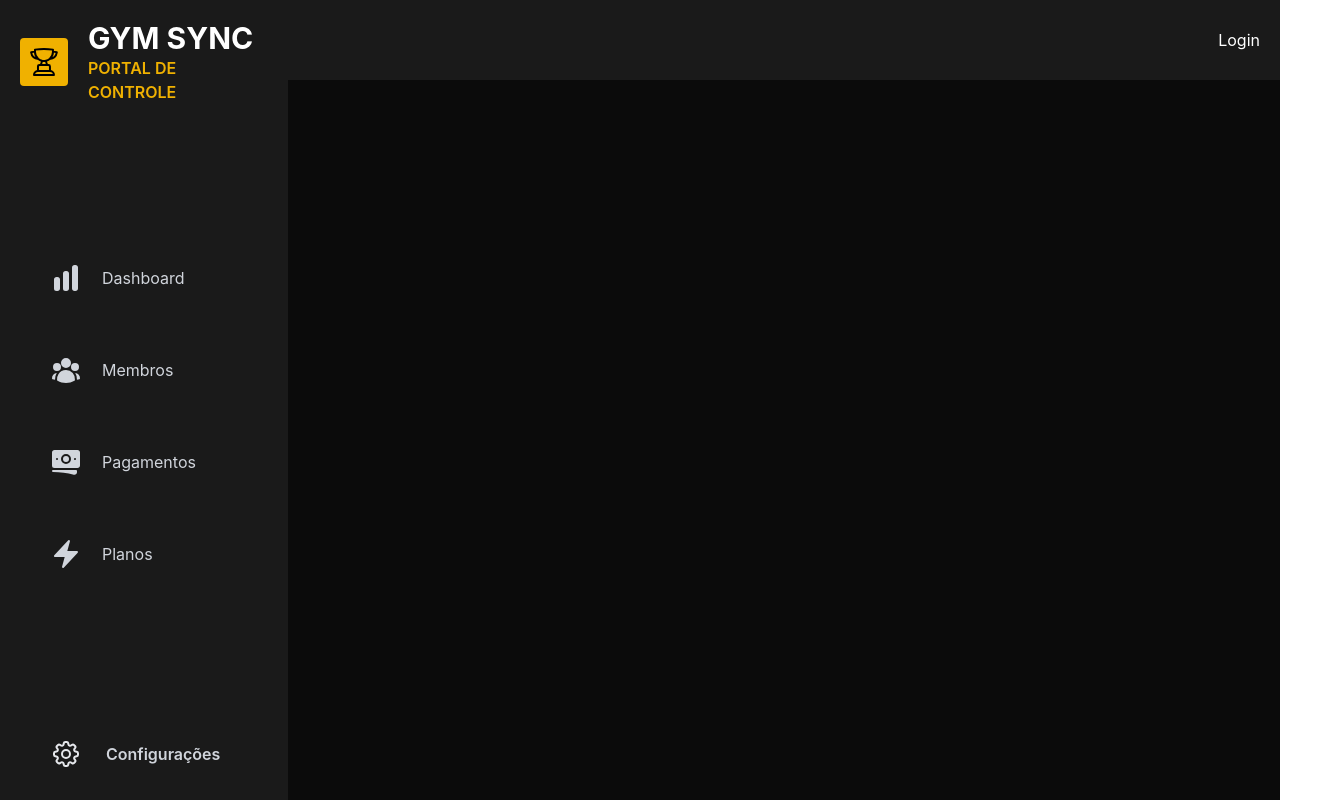
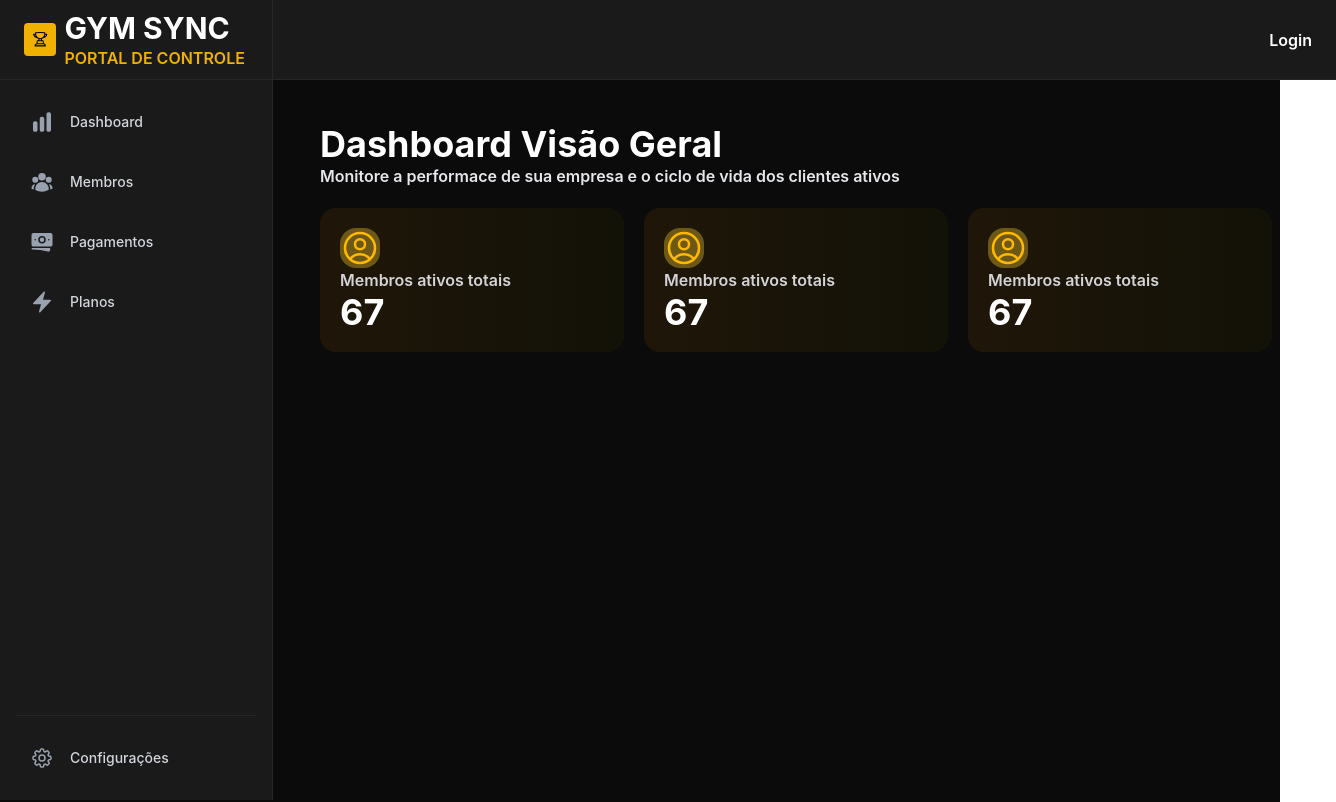
Before and after one commit to LucasNOFC/GynSync, a React (Vite) app: page / in a window 1280 px wide. Shown: the top 802 px of the page, 1336 px wide, since content can reach past the window. Built offline with nearby package versions, Linux system fonts and the light colour scheme.

Commit message:
style: Atualização no estilo

```diff
--- a/src/App.jsx
+++ b/src/App.jsx
@@ -18,24 +18,34 @@ function App() {
   const authUser = user?.data;
 
   return (
-    <div className="flex justify-between bg-[#0B0B0B]">
+    <div className="flex min-h-screen bg-[#0B0B0B]">
       <SideMenu />
+      <div className="flex-1 flex flex-col ml-64">
         <Header />
+       <main className="flex-1 p-6">
          <Routes>
             <Route path="/" element={<Index />} />
-        <Route path="/login" element={(!authUser ? <Login /> : <Index/>)} />
-
+            <Route path="/login" element={!authUser ? <Login /> : <Index />} />
             <Route element={<PrivateRoute />}>
               <Route path="/dashboard" element={<Hero />} />
               <Route path="/members" element={<Members />} />
               <Route path="/payment" element={<Payment />} />
               <Route path="/plans" element={<Plans />} />
               <Route path="/settings" element={<Settings />} />
-          <Route path="/user/create" element={<HandleUser/>} />
-          <Route path="/users/edit/:id" element={<HandleUser/>} />
-          <Route path="*" element={<div className="m-auto text-4xl font-bold text-white">404 - Página não encontrada</div>} />
+              <Route path="/user/create" element={<HandleUser />} />
+              <Route path="/users/edit/:id" element={<HandleUser />} />
+              <Route
+                path="*"
+                element={
+                  <div className="m-auto text-4xl font-bold text-white">
+                    404 - Página não encontrada
+                  </div>
+                }
+              />
             </Route>
           </Routes>
+       </main>
+      </div>
     </div>
   );
 }
--- /dev/null
+++ b/src/components/Card/Card.jsx
@@ -0,0 +1,14 @@
+import { UserCircleIcon } from '@heroicons/react/24/outline'
+import React from 'react'
+
+const Card = ({title = "Membros ativos totais", number = "67"}) => {
+  return (
+        <div className='rounded-2xl w-76 bg-linear-to-l from-[#1f1c0162] to-[#53330348]  p-5 flex-col'>
+        <UserCircleIcon className='w-10 text-amber-400 bg-amber-300/35 rounded-2xl'/>
+        <h2 className='text-zinc-300 font-semibold'>{title}</h2>
+        <p className='text-4xl font-bold'>{number}</p>
+    </div>
+  )
+}
+
+export default Card
--- a/src/components/Header/Header.jsx
+++ b/src/components/Header/Header.jsx
@@ -8,11 +8,11 @@ const Header = () => {
   const authUser = user?.data;
 
   return (
-    <div className="flex items-center justify-end h-20  w-full absolute p-5 bg-[#1A1A1A]">
-      <NavLink to={!authUser ? "/login" : "/"}>
-        <h1 className="text-white">{authUser?.name ? authUser?.name : "Login"}</h1>
-        <p className="text-gray-400 capitalize">{(authUser?.role)}</p>
-      </NavLink>
+    <div className="h-20 w-full bg-[#1A1A1A] border-b border-zinc-800 flex items-center justify-end px-6">
+      <div className="text-right" to={!authUser ? "/login" : "/"}>
+        <h1 className="text-white font-semibold leading-tight">{authUser?.name ? authUser?.name : "Login"}</h1>
+        <p className="text-gray-400 terxt-sm capitalize">{(authUser?.role)}</p>
+      </div>
     </div>
   );
 };
--- a/src/components/SideMenu/SideMenu.jsx
+++ b/src/components/SideMenu/SideMenu.jsx
@@ -1,15 +1,12 @@
 import React from "react";
 import SideMenuLogo from "./components/SideMenuLogo/SideMenuLogo";
 import SideMenuList from "./components/SideMenuList/SideMenuList";
-import SideMenuFooter from "./components/SideMenuFooter/SideMenuFooter";
-
 const SideMenu = () => {
   return (
-    <div className="bg-[#1A1A1A] h-screen w-72 p-5 flex flex-col items-center justify-between relative z-1 ">
+    <aside className="fixed left-0 top-0 h-screen bg-[#1A1A1A] flex flex-col border-r border-zinc-800 ">
       <SideMenuLogo />
       <SideMenuList />
-        <SideMenuFooter />
-    </div>
+    </aside>
   );
 };
 
--- a/src/components/SideMenu/components/SideMenuFooter/SideMenuFooter.jsx
+++ /dev/null
@@ -1,34 +0,0 @@
-import { Cog8ToothIcon } from "@heroicons/react/24/outline";
-import { NavLink } from "react-router-dom";
-
-const SideMenuFooter = () => {
-  return (
-    <NavLink
-      to={"/settings"}
-      className={({ isActive }) =>
-        isActive
-          ? "flex gap-5 items-center p-2 bg-yellow-400/50 border-yellow-400 border-2 w-52 rounded transition-all"
-          : "flex gap-5 items-center p-2 hover:bg-gray-700/50 hover:border-gray-600 hover:border-2 w-52 border-2 border-transparent rounded transition-all"
-      }
-    >
-      {({ isActive }) => {
-        return (
-          <div className="flex gap-6 items-center">
-            <Cog8ToothIcon
-              className={isActive ? "w-8 text-yellow-300" : "w-8 text-gray-200"}
-            />
-            <p
-              className={
-                isActive ? "text-yellow-300" : "text-gray-300 font-semibold"
-              }
-            >
-              Configurações
-            </p>
-          </div>
-        );
-      }}
-    </NavLink>
-  );
-};
-
-export default SideMenuFooter;
--- a/src/components/SideMenu/components/SideMenuList/SideMenuList.jsx
+++ b/src/components/SideMenu/components/SideMenuList/SideMenuList.jsx
@@ -1,11 +1,12 @@
 import sideMenuItems from "./components/Data/SideMenuItem.json";
 import SideMenuItemList from "./components/SideMenuItemList/SideMenuItemList";
 import { ICONS_MAP } from "./components/Data/Icons";
+import { Cog8ToothIcon } from "@heroicons/react/24/outline";
 
 const SideMenuList = () => {
   return (
-    <nav>
-      <ul className="flex flex-col gap-10">
+    <div className="flex flex-col flex-1 p-4">
+      <div className="space-y-2 ">
         {sideMenuItems.map((items) => {
           const IconComponent = ICONS_MAP[items.icon];
           return (
@@ -17,8 +18,15 @@ const SideMenuList = () => {
             />
           );
         })}
-      </ul>
-    </nav>
+      </div>
+      <div className="mt-auto pt-4 border-t border-zinc-800">
+        <SideMenuItemList
+        itemName={"Configurações"}
+        url="/settings"
+        ItemIcon={Cog8ToothIcon}
+        />
+      </div>
+    </div>
   );
 };
 
--- a/src/components/SideMenu/components/SideMenuList/components/Data/Icons.js
+++ b/src/components/SideMenu/components/SideMenuList/components/Data/Icons.js
@@ -1,4 +1,4 @@
-import { } from '@heroicons/react/24/outline';
+import { Cog8ToothIcon } from '@heroicons/react/24/outline';
 import { BanknotesIcon, BoltIcon, ChartBarIcon, UserGroupIcon } from '@heroicons/react/24/solid';
 
 export const ICONS_MAP = {
--- a/src/components/SideMenu/components/SideMenuList/components/SideMenuItemList/SideMenuItemList.jsx
+++ b/src/components/SideMenu/components/SideMenuList/components/SideMenuItemList/SideMenuItemList.jsx
@@ -1,20 +1,34 @@
 import { NavLink } from "react-router-dom";
 
-const SideMenuItemList = ({ itemName, url , ItemIcon }) => {
+const SideMenuItemList = ({ itemName, url, ItemIcon }) => {
   return (
     <NavLink
+      to={url}
       className={({ isActive }) =>
-        isActive
-          ? "flex gap-5 items-center p-2 bg-yellow-400/50 border-yellow-400 border-2 w-52 rounded transition-all"
-          : "flex gap-5 items-center p-2 hover:bg-gray-700/50 hover:border-gray-600 hover:border-2 w-52 border-2 border-transparent rounded transition-all"
+        `flex items-center gap-4 p-3 w-full rounded-lg border-2 transition-all
+         ${
+           isActive
+             ? "bg-yellow-400/20 border-yellow-400"
+             : "border-transparent hover:bg-zinc-800"
+         }`
       }
-      to={url}
     >
       {({ isActive }) => (
-        <div className="flex items-center gap-5">
-          <ItemIcon className={isActive ? "w-8 text-yellow-300" : "w-8 text-gray-300"}/>
-          <p className={isActive ? "text-yellow-300" : "text-gray-300"}>{itemName}</p>
-        </div>
+        <>
+          <ItemIcon
+            className={`w-6 h-6 ${
+              isActive ? "text-yellow-300" : "text-gray-400"
+            }`}
+          />
+
+          <span
+            className={`text-sm font-medium ${
+              isActive ? "text-yellow-300" : "text-gray-300"
+            }`}
+          >
+            {itemName}
+          </span>
+        </>
       )}
     </NavLink>
   );
--- a/src/components/SideMenu/components/SideMenuLogo/SideMenuLogo.jsx
+++ b/src/components/SideMenu/components/SideMenuLogo/SideMenuLogo.jsx
@@ -4,8 +4,8 @@ import { Link } from "react-router-dom";
 
 const SideMenuLogo = () => {
   return (
-    <Link to={"/"} className="flex items-center justify-center gap-5 w-full">
-      <TrophyIcon className="w-15 text-black bg-yellow-500 p-2 rounded" />
+    <Link to={"/"} className="h-20 flex items-center px-6 gap-2 border-b border-zinc-800">
+      <TrophyIcon className="w-9 text-black bg-yellow-500 p-2 rounded" />
       <div className="flex flex-col w-full">
         <h1 className="text-white font-bold text-3xl">GYM SYNC</h1>
         <p className="text-yellow-500 font-semibold">PORTAL DE CONTROLE</p>
--- a/src/pages/Index/Index.jsx
+++ b/src/pages/Index/Index.jsx
@@ -1,9 +1,21 @@
-import React from 'react'
+import React from "react";
+import Card from "../../components/Card/Card";
 
 const Index = () => {
   return (
-    <div>Index</div>
-  )
-}
+    <div className="text-white w-full h-screen flex justify-center items-center">
+      <div className="m-5 w-full p-5 h-full">
+        <h1 className="text-white text-4xl font-bold">Dashboard Visão Geral</h1>
+        <p className="text-gray-200 font-semibold">Monitore a performace de sua empresa e o ciclo de vida dos clientes ativos</p>
+        <div className="mt-5 flex gap-5">
+          <Card/>
+          <Card/>
+          <Card/>
+        </div>
 
-export default Index
+      </div>
+    </div>
+  );
+};
+
+export default Index;
```
Lines whose indentation alone changed are shown as unchanged.
